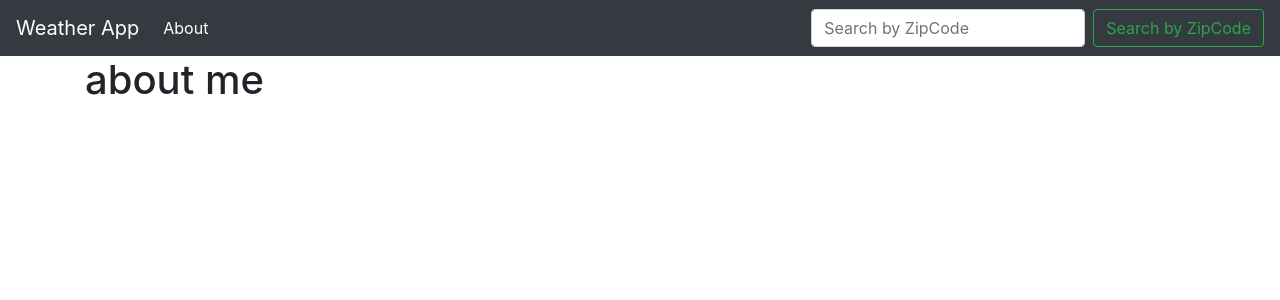
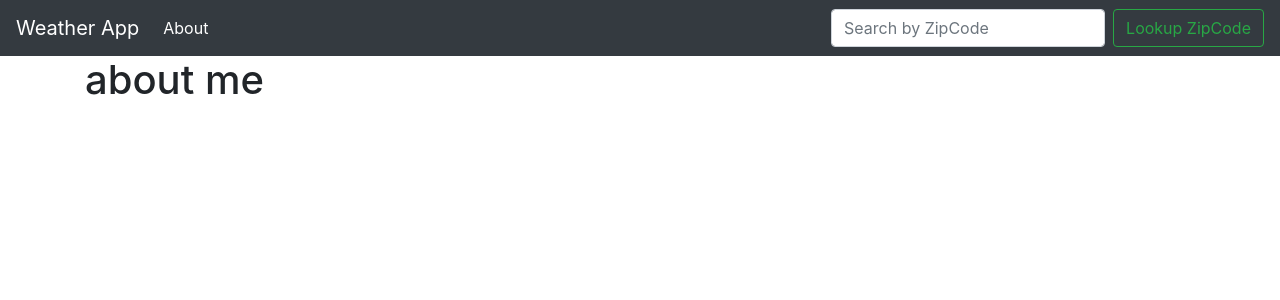
Before and after one commit to tdslivensky/djangoWeather, a Django app: page /about in a window 1280 px wide. Shown: the top 300 px of the page. Run offline with Django 3.2, Linux system fonts and the light colour scheme; some libraries are stand-ins or nearby versions.

Commit message:
finalize data end point for weather based on search box

```diff
--- a/weather/weatherLookup/templates/Home.html
+++ b/weather/weatherLookup/templates/Home.html
@@ -5,6 +5,7 @@
 </head>
 <h1>Hello</h1>
 <br/>
+
 
 <script type="text/javascript">
 	//assign JSON data to a js variable
--- a/weather/weatherLookup/templates/base.html
+++ b/weather/weatherLookup/templates/base.html
@@ -24,9 +24,10 @@
 	      </li>
 
 	    </ul>
-	    <form class="form-inline my-2 my-lg-0">
-	      <input class="form-control mr-sm-2" type="search" placeholder="Search by ZipCode" aria-label="Search">
-	      <button class="btn btn-outline-success my-2 my-sm-0" type="submit">Search by ZipCode</button>
+	    <form action="{% url 'Home' %}" class="form-inline my-2 my-lg-0" method="POST">
+	    	{% csrf_token %}
+	      <input class="form-control mr-sm-2" type="search" placeholder="Search by ZipCode" aria-label="Search" name="zipCode">
+	      <button class="btn btn-outline-success my-2 my-sm-0" type="submit">Lookup ZipCode</button>
 	    </form>
 	  </div>
 	</nav>
--- a/weather/weatherLookup/views.py
+++ b/weather/weatherLookup/views.py
@@ -1,56 +1,86 @@
 from django.shortcuts import render
 # pip install uszipcode
-from uszipcode import Zipcode
+from uszipcode import Zipcode, SearchEngine, SimpleZipcode
 
 # Create your views here.
 def Home(request):
 	import json
 	import requests
-	search = SearchEngine(simple_zipcode=True)
 
-	#reference website for zip finder: https://pypi.org/project/uszipcode/
-	#other reference for zip finder: https://uszipcode.readthedocs.io/01-Tutorial/index.html#basic-search
+	search = SearchEngine()
 
-	#replace by django forms input
-	zipCodeRawInformation = search.by_zipcode("78758")
+	if request.method == "POST":
+		#reference website for zip finder: https://pypi.org/project/uszipcode/
+		#other reference for zip finder: https://uszipcode.readthedocs.io/01-Tutorial/index.html#basic-search
 
-	zipCode =  zipCodeRawInformation.to_dict()
+		#replace by django forms input
+		zipCodeRawInformation = search.by_zipcode(request.POST['zipCode'])
 
-	#new dyanmic api
-	#latitude = zipCode["lat"]
-	#longitude = zipCode["lng"]
-	#totalWeather = requests.get("https://api.weather.gov/points/{0},{1}".format(latitude,longitude))
+		zipCode =  zipCodeRawInformation.to_dict()
 
-	#Make the API request
-	totalWeather = requests.get("https://api.weather.gov/points/30.4036,-97.701")
+		#new dyanmic api
+		latitude = zipCode["lat"]
+		longitude = zipCode["lng"]
+		totalWeather = requests.get("https://api.weather.gov/points/{0},{1}".format(latitude,longitude))
 
-	try:
-		#convert the api data to python dict
-		apiTotalWeather = totalWeather.json()
-	except Exception as e:
-		apiTotalWeather = 'No information returned by apiTotalWeather'
+		try:
+			#convert the api data to python dict
+			apiTotalWeather = totalWeather.json()
+		except Exception as e:
+			apiTotalWeather = 'No information returned by apiTotalWeather'
 
-	#make api request for general forecast
-	forecast = requests.get(apiTotalWeather["properties"]["forecast"])
-	#make api request for hourly forecast
-	hourlyForecast =  requests.get(apiTotalWeather["properties"]["forecastHourly"])
+		#make api request for general forecast
+		forecast = requests.get(apiTotalWeather["properties"]["forecast"])
+		#make api request for hourly forecast
+		hourlyForecast =  requests.get(apiTotalWeather["properties"]["forecastHourly"])
 
-	#dump python dict back to json data
-	apiTotalWeather = json.dumps(apiTotalWeather)
+		#dump python dict back to json data
+		apiTotalWeather = json.dumps(apiTotalWeather)
 
-	try:
-		apiForecast = forecast.json()
-		apiForecast = json.dumps(apiForecast)
-	except Exception as e:
-		apiForecast = 'No information returned by apiForecast'
+		try:
+			apiForecast = forecast.json()
+			apiForecast = json.dumps(apiForecast)
+		except Exception as e:
+			apiForecast = 'No information returned by apiForecast'
 
-	try:
-		apiHourlyForcast = hourlyForecast.json()
-		apiHourlyForcast = json.dumps(apiHourlyForcast)
-	except Exception as e:
-		apiHourlyForcast = 'No information returned by apiHourlyForcast'
+		try:
+			apiHourlyForcast = hourlyForecast.json()
+			apiHourlyForcast = json.dumps(apiHourlyForcast)
+		except Exception as e:
+			apiHourlyForcast = 'No information returned by apiHourlyForcast'
 
-	return render(request, 'Home.html', {'totalWeather': apiTotalWeather, 'forecast': apiForecast, 'hourlyForecast': apiHourlyForcast})
+		return render(request, 'Home.html', {'totalWeather': apiTotalWeather, 'forecast': apiForecast, 'hourlyForecast': apiHourlyForcast})
+	else:
+		#Make the API request for austin default
+		totalWeather = requests.get("https://api.weather.gov/points/30.4036,-97.701")
+
+		try:
+			#convert the api data to python dict
+			apiTotalWeather = totalWeather.json()
+		except Exception as e:
+			apiTotalWeather = 'No information returned by apiTotalWeather'
+
+		#make api request for general forecast
+		forecast = requests.get(apiTotalWeather["properties"]["forecast"])
+		#make api request for hourly forecast
+		hourlyForecast =  requests.get(apiTotalWeather["properties"]["forecastHourly"])
+
+		#dump python dict back to json data
+		apiTotalWeather = json.dumps(apiTotalWeather)
+
+		try:
+			apiForecast = forecast.json()
+			apiForecast = json.dumps(apiForecast)
+		except Exception as e:
+			apiForecast = 'No information returned by apiForecast'
+
+		try:
+			apiHourlyForcast = hourlyForecast.json()
+			apiHourlyForcast = json.dumps(apiHourlyForcast)
+		except Exception as e:
+			apiHourlyForcast = 'No information returned by apiHourlyForcast'
+
+		return render(request, 'Home.html', {'totalWeather': apiTotalWeather, 'forecast': apiForecast, 'hourlyForecast': apiHourlyForcast})
 
 def about(request):
 	return render(request, 'about.html', {})
```
